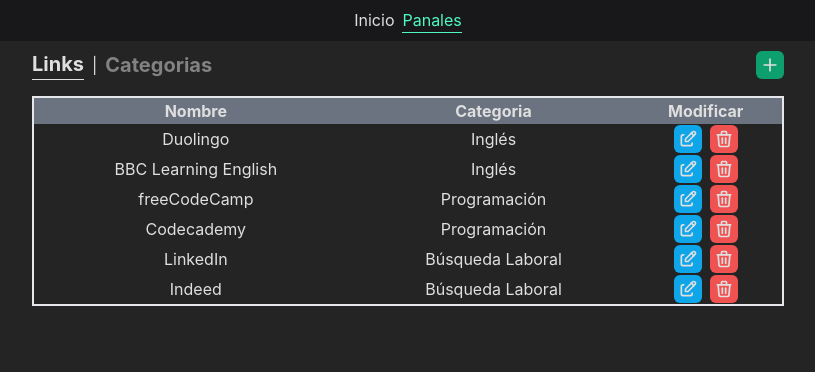
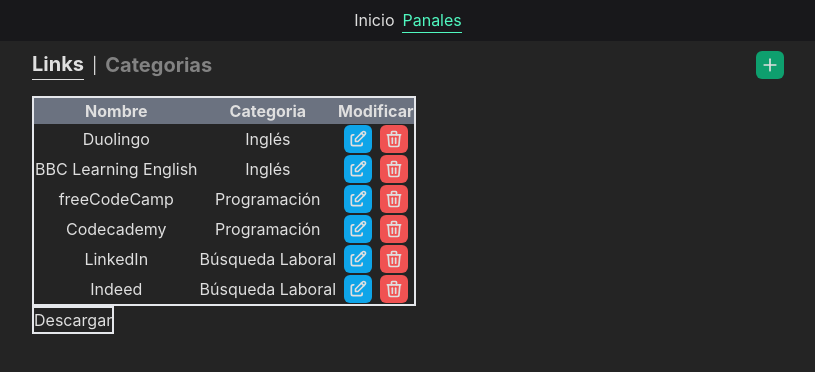
Before and after one commit to Geider10/Markbooks, a React (Vite) app: page /panel in a window 1280 px wide. Shown: the top 372 px of the page, without its empty margins (232-1047 px from the left). Built offline with nearby package versions, Linux system fonts and the light colour scheme.

Commit message:
install jspdf and create an low version the pdf

```diff
--- a/package.json
+++ b/package.json
@@ -12,6 +12,7 @@
   "dependencies": {
     "flowbite": "^2.3.0",
     "flowbite-react": "^0.9.0",
+    "jspdf": "^2.5.1",
     "react": "^18.2.0",
     "react-dom": "^18.2.0",
     "react-router-dom": "^6.23.0"
--- a/src/components/main/board/Board.jsx
+++ b/src/components/main/board/Board.jsx
@@ -179,6 +179,7 @@
             }
             {tableType == "link" ? <TableLink handlePutLinks={(e)=>handleEditTableLink(e)} handleDeleteLinks={(e)=>handleDeleteTableLink(e)} /> : <TableCategory handlePutTags={(e)=>handleEditTableTag(e)} handleDeleteTags={(e)=>handleDeleteTableTag(e)} />}
             {/* descargar todos los enlaces como pdf */}
+
         </div>
        </div>
     )
--- /dev/null
+++ b/src/components/main/board/BtnPdf.jsx
@@ -0,0 +1,48 @@
+import {jsPDF} from 'jspdf';
+import {FilterContext} from '../../../context/dataContext';
+import {useContext} from 'react';
+function BtnPdf(){
+    const {links} = useContext(FilterContext)
+    const data =   [
+        "Duolingo",
+        "https://www.duolingo.com",
+        "Inglés",
+        "Plataforma de aprendizaje de idiomas con lecciones interactivas.",
+        "#9370D8",
+        "",
+    ]
+    const parsearLinks = ()=>{
+        const newLinks = links.map(link=>{
+            if(typeof(link.id) != "string" || typeof(link.star) != "string"){
+                let idStr= link.id.toString()
+                let startStr = link.star.toString()
+                return {...link, id: idStr, star: startStr}
+            }
+            return link
+        })
+        return newLinks
+    }
+    const createPdf=()=>{
+        const doc = new jsPDF()
+        let x = 10
+        let y1 =40, y2=50, y3=60
+
+        doc.text("LinkBook",90,20)
+        parsearLinks().forEach(link => {
+            doc.text("Nombre:" + `${link.name}`, x, y1)
+            doc.text("Url:" + `${link.url}`, x, y2)
+            doc.text("Categoria:" + `${link.category}`, x, y3)
+            doc.line(10,y3 + 5,200,y3 + 5)
+            y1+=40
+            y2+=40
+            y3+=40
+        });
+        doc.save('a4.pdf')
+    }
+    return (
+        <div>
+            <button onClick={createPdf} className='border-2'> Descargar</button>
+        </div>
+    )
+}
+export default BtnPdf
--- a/src/components/main/board/TableLink.jsx
+++ b/src/components/main/board/TableLink.jsx
@@ -2,10 +2,12 @@
 import { useContext} from "react";
 import Edit from '../../../icons/Edit';
 import Trash from '../../../icons/Trash';
+import BtnPdf from './BtnPdf';
 function TableLink ({handlePutLinks,handleDeleteLinks}){
     const {links} = useContext(FilterContext);
 
     return(
+        <div>
             <table className="text-center border-2">
                 <thead className=" bg-gray-500">
                     <tr>
@@ -32,6 +34,8 @@
                     }
                 </tbody>
             </table>
+            <BtnPdf/>
+        </div>
     )
 }
 export default TableLink;
```
Also changed, not shown: 2 other files (tests, documents, lock files or other folders). Lines whose indentation alone changed are shown as unchanged.
